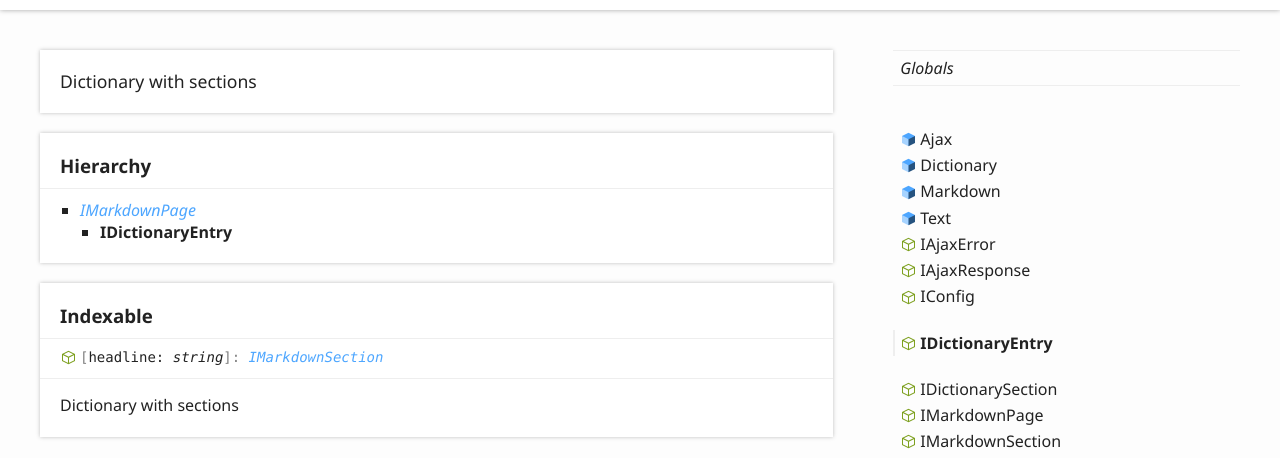
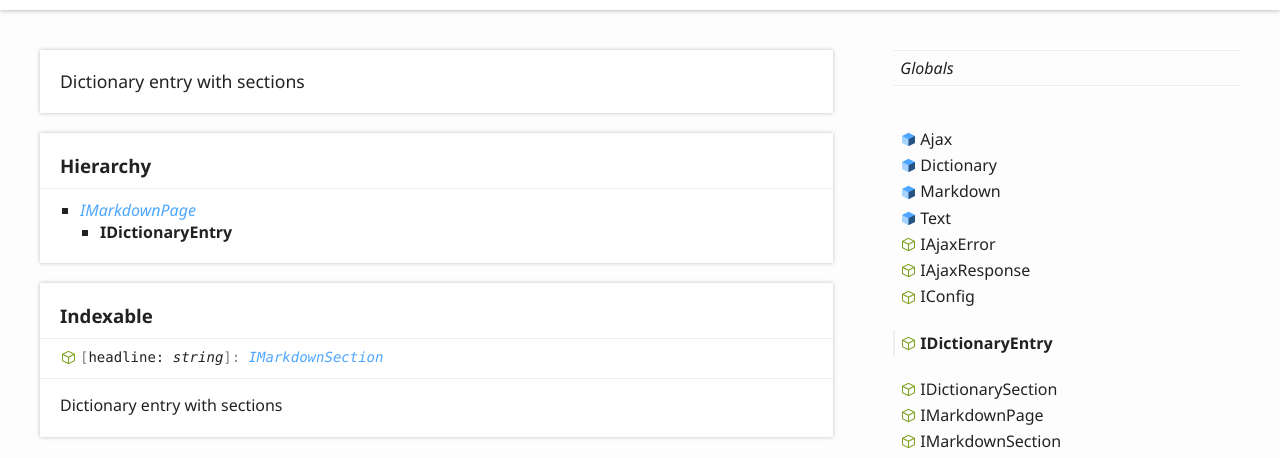
Before and after one commit to ordbok/library, a website: page docs/interfaces/idictionaryentry.html in a window 1280 px wide. Shown: the part 145-603 px from the top of the page. Drawn offline with Linux system fonts and the light colour scheme.

Commit message:
Fix documentation

```diff
--- a/docs/interfaces/idictionaryentry.html
+++ b/docs/interfaces/idictionaryentry.html
@@ -65,7 +65,7 @@
 			<section class="tsd-panel tsd-comment">
 				<div class="tsd-comment tsd-typography">
 					<div class="lead">
-						<p>Dictionary with sections</p>
+						<p>Dictionary entry with sections</p>
 					</div>
 				</div>
 			</section>
@@ -87,7 +87,7 @@
 				<div class="tsd-signature tsd-kind-icon"><span class="tsd-signature-symbol">[</span>headline: <span class="tsd-signature-type">string</span><span class="tsd-signature-symbol">]: </span><a href="imarkdownsection.html" class="tsd-signature-type">IMarkdownSection</a></div>
 				<div class="tsd-comment tsd-typography">
 					<div class="lead">
-						<p>Dictionary with sections</p>
+						<p>Dictionary entry with sections</p>
 					</div>
 				</div>
 			</section>
--- a/sources/lib/dictionary.ts
+++ b/sources/lib/dictionary.ts
@@ -14,7 +14,7 @@ import { Utilities } from './utilities';
  * */
 
 /**
- * Dictionary with sections
+ * Dictionary entry with sections
  */
 export interface IDictionaryEntry extends IMarkdownPage {
     [sectionKey: string]: IDictionarySection;
```
Also changed, not shown: dist/lib/dictionary.d.ts.
